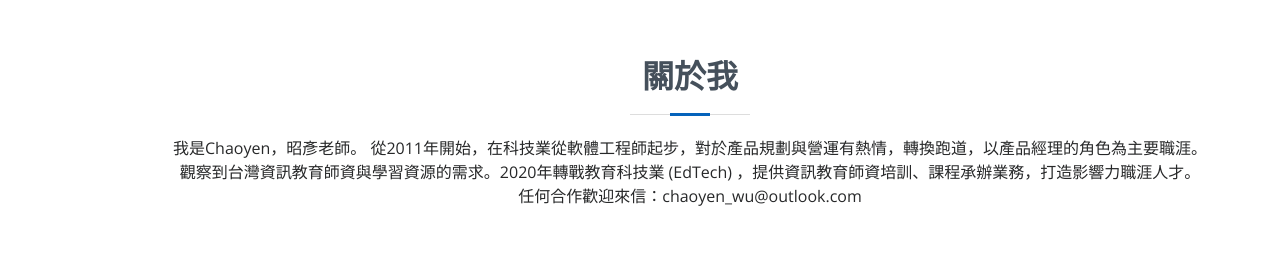
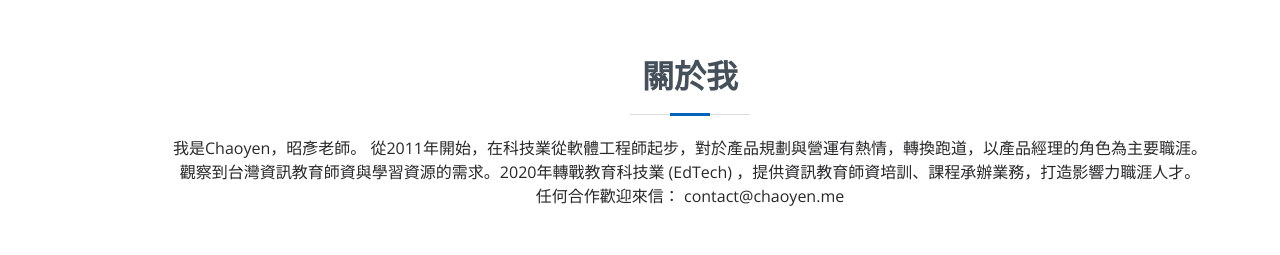
Before and after one commit to ChaoyenWu/ChaoyenWu.github.io, a plain HTML site: page index.html in a window 1280 px wide. Shown: the part 802-1057 px from the top of the page. Drawn offline with nearby package versions, Linux system fonts and the light colour scheme.

Commit message:
[NEW] Change E-mail

```diff
--- a/index.html
+++ b/index.html
@@ -84,7 +84,7 @@
           <h2>關於我</h2>
           <p>我是Chaoyen，昭彥老師。 從2011年開始，在科技業從軟體工程師起步，對於產品規劃與營運有熱情，轉換跑道，以產品經理的角色為主要職涯。 </p>
           <p>觀察到台灣資訊教育師資與學習資源的需求。2020年轉戰教育科技業 (EdTech) ，提供資訊教育師資培訓、課程承辦業務，打造影響力職涯人才。</p>
-          任何合作歡迎來信：chaoyen_wu@outlook.com
+          任何合作歡迎來信： contact@chaoyen.me
         </div>
 
         <div class="row">
```
